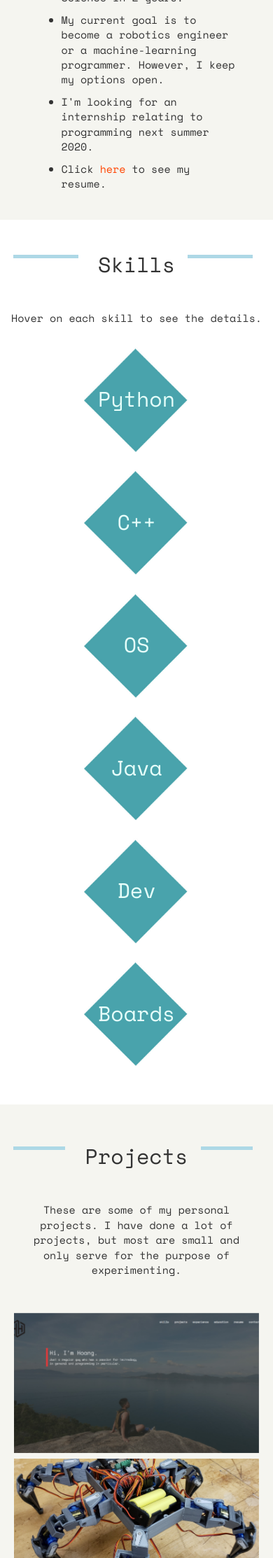
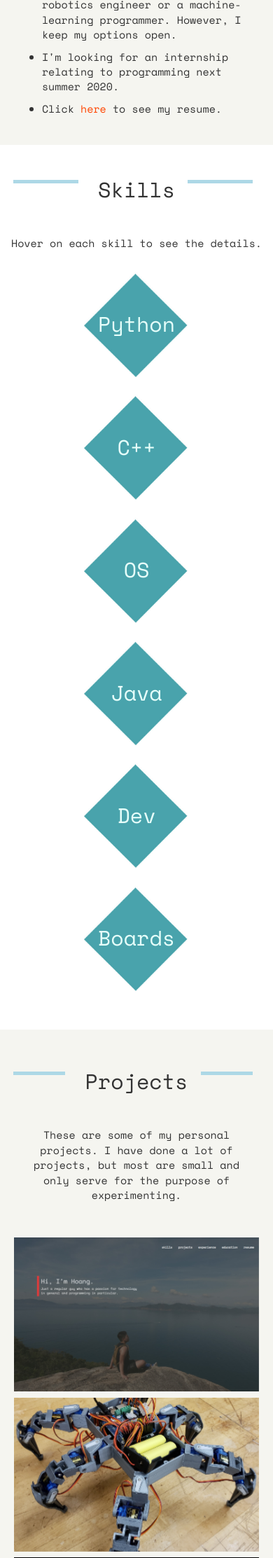
Before and after one commit to hoanghm/hoangresume, a Flask app: page / in a window 390 px wide. Shown: the part 1160-3386 px from the top of the page at 70% size. Run offline with Flask 2, Linux system fonts and the light colour scheme; some libraries are stand-ins or nearby versions.

Commit message:
production 3

```diff
--- a/static/css/style.css
+++ b/static/css/style.css
@@ -282,6 +282,11 @@ hr {
     margin-bottom: 3px;
 }
 
+.project-element-description {
+    text-align: left;
+    padding: 10px;
+}
+
 .experience-section {
     width: 100%;
     background-color: white;
@@ -455,30 +460,6 @@ footer {
     cursor: pointer;
 }
 
-@media (max-width: 390px) {
-
-    .project-element {
-        width: 100px;
-        height: 160px;
-    }
-}
-
-@media(max-width: 600px) {
-
-    .experience-element-picture {
-        width: 95%;
-    }
-
-    .projects, .sub-section, .block {
-        width: 95%;
-    }
-
-    .contact-form {
-        width: 100%;
-    }
-
-}
-
 @media(max-width: 768px) {
 
     .project-element {
@@ -512,11 +493,11 @@ footer {
         display: inline-block;
     }
 
-    .block-description {
+    .block-description, .projects {
         width: 98%;
     }
 
-    .contact-form {
+    .contact-form, .sub-section {
         width: 95%;
     }
 
@@ -532,8 +513,50 @@ footer {
         width: 25%;
     }
 
+    #experience-section hr {
+        width: 15%;
+    }
+
+    .project-element {
+        width: 550px;
+        height: 300px;
+    }
+
+    .about-me {
+        width: 95%;
+    }
+
 }
 
 html {
     scroll-behavior: smooth;
 }
+
+@media(max-width: 600px) {
+
+    .experience-element-picture {
+        width: 95%;
+    }
+
+    .projects, .sub-section, .block {
+        width: 95%;
+    }
+
+    .contact-form {
+        width: 100%;
+    }
+
+    .project-element {
+        width: 550px;
+        height: 200px;
+    }
+
+}
+
+@media(max-width: 415px) {
+
+    .project-element {
+        width: 350px;
+        height: 220px;
+    }
+}
--- a/static/js/script.js
+++ b/static/js/script.js
@@ -14,11 +14,13 @@ var skillPos = $("#skill-left-top").offset().top,
 
 $(window).ready(function () {
 
-    document.querySelector(".mobile-nav").style.width = $(window).width();
+    let windowWidth = $(window).width();
+
+    document.querySelector(".mobile-nav").style.width = windowWidth;
 
     let lastPos = 0;
    $(window).scroll(function () {
-       document.querySelector(".mobile-nav").style.width = $(window).width();
+       document.querySelector(".mobile-nav").style.width = windowWidth;
 
        var curPos = $(this).scrollTop();
 
@@ -39,21 +41,25 @@ $(window).ready(function () {
                 cur.classList.add("animated");
             });
 
-            skillElements.map(function (cur) {
-                cur.classList.add("fadeInLeft")
-            });
-            // document.getElementById("skill-left-top").classList.add("fadeInLeft");
-            // document.getElementById("skill-left-bot").classList.add("fadeInLeft");
-            // document.getElementById("skill-cen-top").classList.add("fadeInDown");
-            // document.getElementById("skill-cen-bot").classList.add("fadeInUp");
-            // document.getElementById("skill-right-top").classList.add("fadeInRight");
-            // document.getElementById("skill-right-bot").classList.add("fadeInRight");
+            if (windowWidth <= 1200) {
+                skillElements.map(function (cur) {
+                    cur.classList.add("fadeInLeft");
+                });
+            } else {
+                document.getElementById("skill-left-top").classList.add("fadeInLeft");
+                document.getElementById("skill-left-bot").classList.add("fadeInLeft");
+                document.getElementById("skill-cen-top").classList.add("fadeInDown");
+                document.getElementById("skill-cen-bot").classList.add("fadeInUp");
+                document.getElementById("skill-right-top").classList.add("fadeInRight");
+                document.getElementById("skill-right-bot").classList.add("fadeInRight");
+            }
        }
 
        if (curPos > projectPos + 1.6*windowHeight) {
             projectElements.map(function (cur) {
                cur.style.display = "inline-block";
-               cur.classList.add("fadeInDown", "animated");
+               cur.classList.add("zoomIn", "animated");
+               console.log($('.project-element').width());
             });
        }
 
--- a/templates/index.html
+++ b/templates/index.html
@@ -147,12 +149,12 @@
                     </p>
 
                         <div class="project-line">
-                            <div class="project-element" style="background-image: url('../static/images/resume-project.PNG')">
+                            <div class="project-element" style="background-image: url('../static/images/resume-project.PNG')" id="testing">
                                     <div class="overlay">
                                         <h3 class="project-element-title"> This website </h3>
-                                        <p style="text-align: left; padding: 10px;"> &nbsp; I designed and created this website from scratch using HTML, CSS, JS , JQuery, and Flask.
-                                            Although a platform like Flask is not very necessary for this website at the moment, I still use one because I may want
-                                            to upgrade the website into a blog later on.
+                                        <p class="project-element-description"> &nbsp;
+                                            I designed and created this website from scratch using HTML, CSS, basic JS , JQuery, and Flask.
+                                            The code of this website can be found via the link to GitHub at the end of the page.
                                         </p>
                                     </div>
                                 </div>
```
Also changed, not shown: other parts of templates/index.html (+13 -11 lines).
